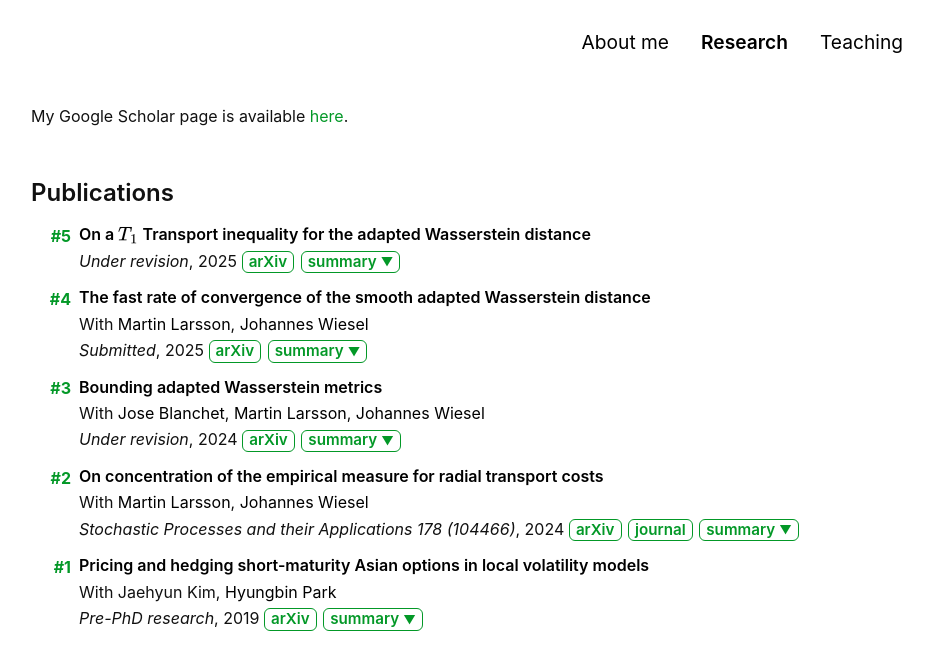
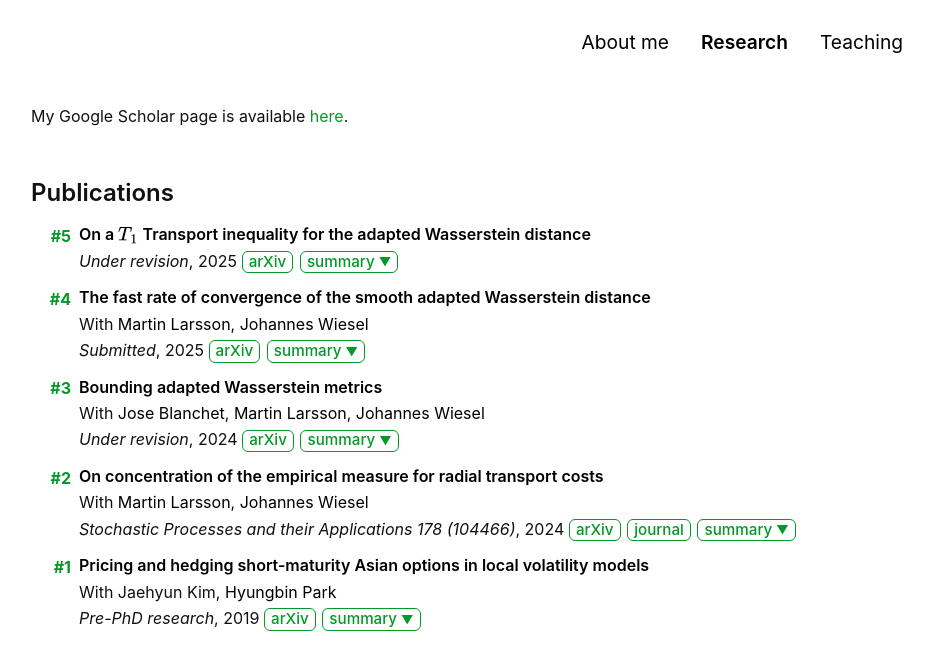
Before and after one commit to Jonghwap/Jonghwap.github.io, a Jekyll site: the page built from research.md, in a window 1280 px wide. Shown: the top 670 px of the page, without its empty margins (209-1142 px from the left). Built offline with Jekyll 4.4.1, drawn with Linux system fonts in a browser that asks for light colours; a style sheet for code colours, icons or effects is not loaded.

Commit message:
Update minimal-light.scss

```diff
--- a/_sass/minimal-light.scss
+++ b/_sass/minimal-light.scss
@@ -293,7 +293,7 @@ a:hover {
   gap: 0.4em;
   flex-wrap: wrap;
   align-items: center;
-  --publication-button-font-weight: 600; // arxiv, journal, summary 안에 글씨 굵기
+  --publication-button-font-weight: 500; // arxiv, journal, summary 안에 글씨 굵기
 }
 
 .arxiv-button, .journal-button, .summary-toggle {
```
